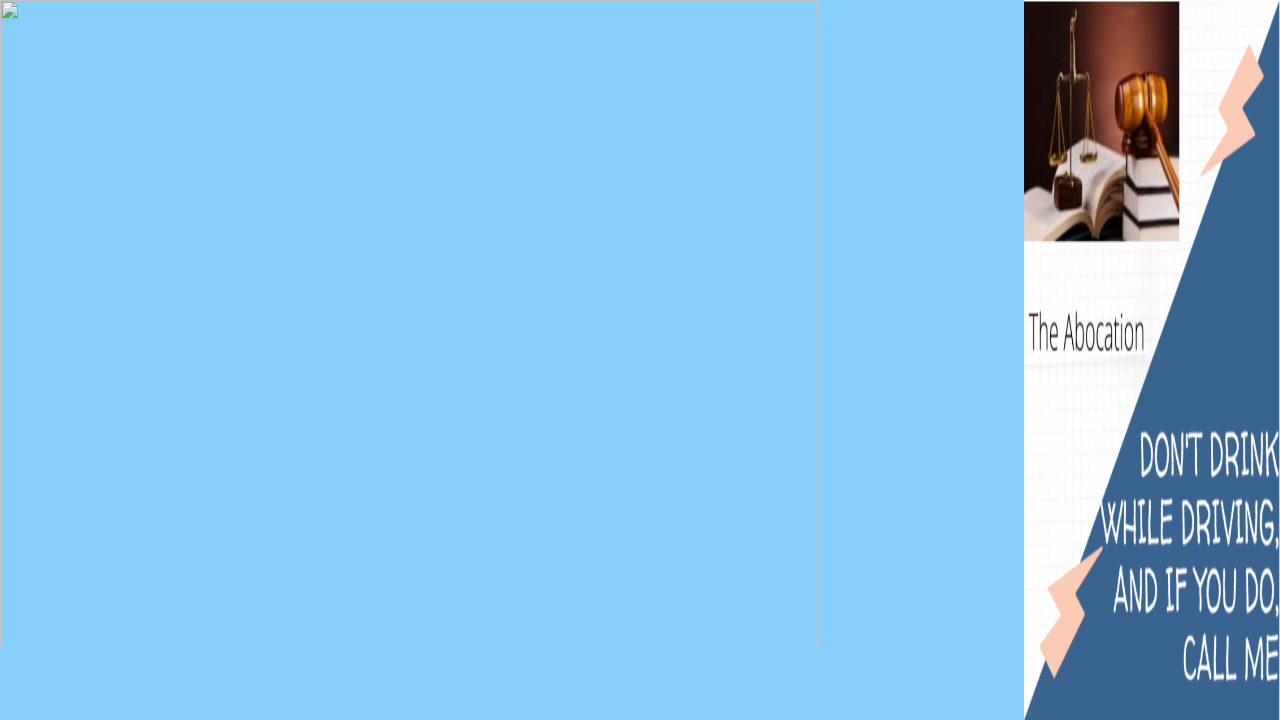
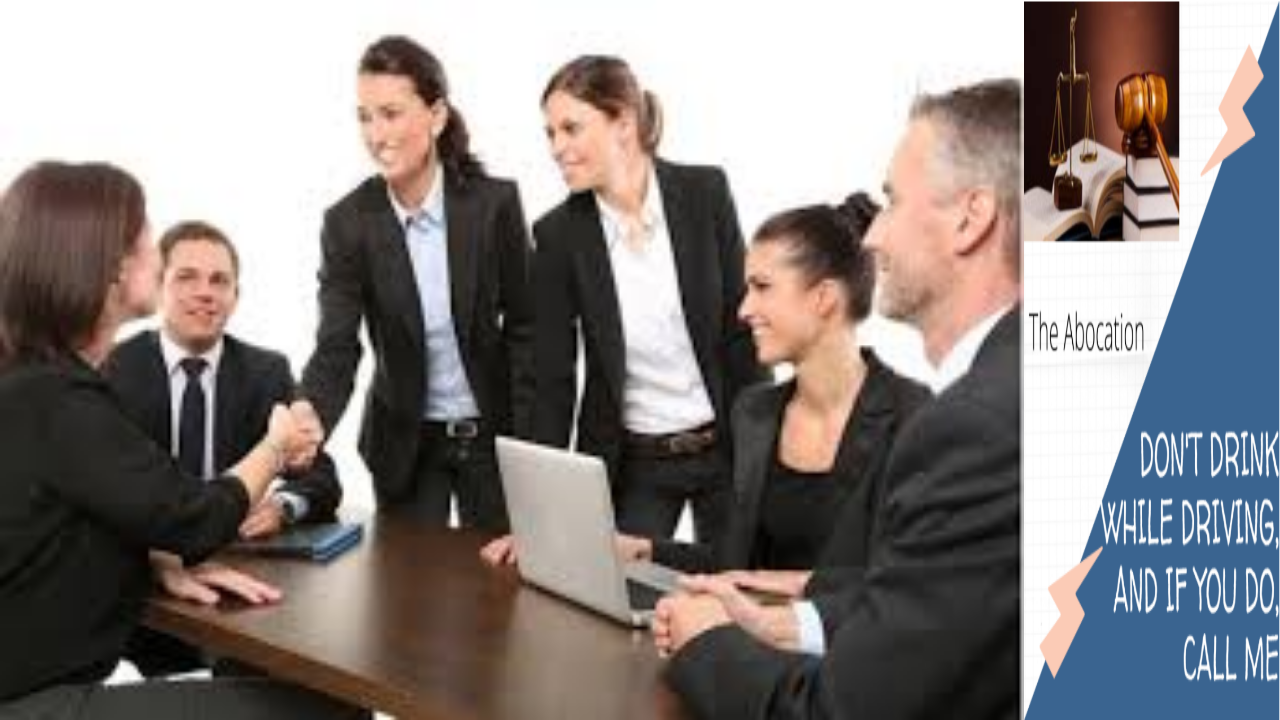
Before and after one commit to alexgrabulosapuertas/ABOCATION, a plain HTML site: page index.html in a window 1280 px wide. Shown: the part 80-800 px from the top of the page. Drawn offline with Linux system fonts and the light colour scheme.

Commit message:
Add files via upload

```diff
--- a/index.html
+++ b/index.html
@@ -25,7 +25,7 @@
         <img type="image" src="imagenes/portada/portada businessplan.PNG" width="20%" height="90%">
     </aside>
     <article>
-        <img src="imagenes//portada/primer fondo.jpg" width="80%" height="90%">
+        <img src="imagenes/portada/primer fondo.jpg" width="80%" height="90%">
     </article>
 </body>
 </html>
```
